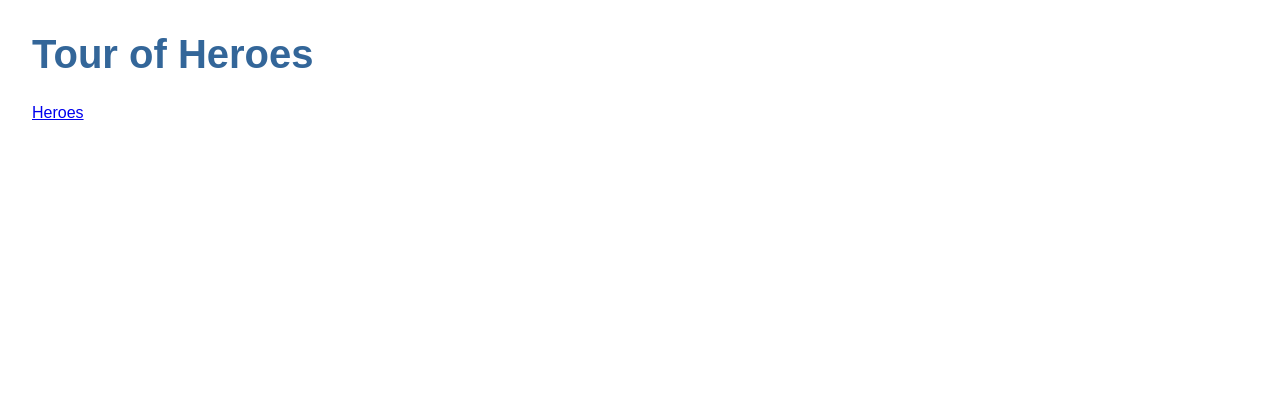
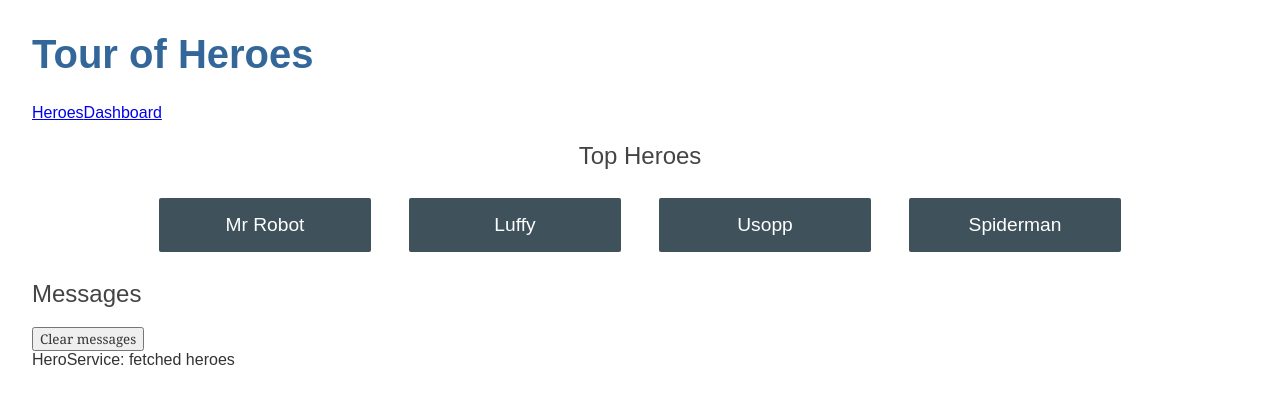
Before and after one commit to Zheng7426/Angular-tour-of-heroes, an Angular app: page /dashboard in a window 1280 px wide. Before the commit this address led to /. Shown: the top 404 px of the page. Built offline with nearby package versions, Linux system fonts and the light colour scheme.

Commit message:
add dashboard view

```diff
--- a/src/app/app-routing.module.ts
+++ b/src/app/app-routing.module.ts
@@ -1,9 +1,11 @@
 import { NgModule } from '@angular/core';
 import { RouterModule, Routes } from '@angular/router';
+import { DashboardComponent } from './dashboard/dashboard.component';
 import { HeroesComponent } from './heroes/heroes.component';
 
 const routes: Routes = [
-  { path: 'heroes', component: HeroesComponent }
+  { path: 'heroes', component: HeroesComponent },
+  { path: 'dashboard', component: DashboardComponent },
 ];
 
 @NgModule({
--- a/src/app/app.component.html
+++ b/src/app/app.component.html
@@ -2,6 +2,7 @@
 <!-- <app-heroes></app-heroes> -->
 <nav>
     <a routerLink="/heroes">Heroes</a>
+    <a routerLink="/dashboard">Dashboard</a>
 </nav>
 <router-outlet></router-outlet>
 <app-messages></app-messages>
--- a/src/app/app.module.ts
+++ b/src/app/app.module.ts
@@ -7,13 +7,15 @@
 import { HeroDetailComponent } from './hero-detail/hero-detail.component';
 import { MessagesComponent } from './messages/messages.component';
 import { AppRoutingModule } from './app-routing.module';
+import { DashboardComponent } from './dashboard/dashboard.component';
 
 @NgModule({
   declarations: [
     AppComponent,
     HeroesComponent,
     HeroDetailComponent,
-    MessagesComponent
+    MessagesComponent,
+    DashboardComponent
   ],
   imports: [
     BrowserModule,
--- /dev/null
+++ b/src/app/dashboard/dashboard.component.css
@@ -0,0 +1,49 @@
+
+h2 {
+    text-align: center;
+}
+
+.heroes-menu {
+    padding: 0;
+    margin: auto;
+    max-width: 1000px;
+
+    /* flexbox */
+    display: flex;
+    flex-direction: row;
+    flex-wrap: wrap;
+    justify-content: space-around;
+    align-content: flex-start;
+    align-items: flex-start;
+}
+
+a {
+    background-color: #3f525c;
+    border-radius: 2px;
+    padding: 1rem;
+    font-size: 1.2rem;
+    text-decoration: none;
+    display: inline-block;
+    color: #fff;
+    text-align: center;
+    width: 100%;
+    min-width: 70px;
+    margin: .5rem auto;
+    box-sizing: border-box;
+
+    /* flexbox */
+    order: 0;
+    flex: 0 1 auto;
+    align-self: auto;
+}
+
+a:hover {
+    background-color: #000;
+}
+
+@media (min-width: 600px) {
+    a {
+        width: 18%;
+        box-sizing: content-box;
+    }
+}
--- /dev/null
+++ b/src/app/dashboard/dashboard.component.html
@@ -0,0 +1,6 @@
+<h2>Top Heroes</h2>
+<div class="heroes-menu">
+    <a *ngFor="let hero of heroes">
+        {{ hero.name }}
+    </a>
+</div>
--- /dev/null
+++ b/src/app/dashboard/dashboard.component.ts
@@ -0,0 +1,25 @@
+import { Component, OnInit } from '@angular/core';
+import { Hero } from '../hero';
+import { HeroService } from '../hero.service';
+
+
+@Component({
+  selector: 'app-dashboard',
+  templateUrl: './dashboard.component.html',
+  styleUrls: ['./dashboard.component.css']
+})
+export class DashboardComponent implements OnInit {
+  heroes: Hero[] = [];
+
+  constructor(private heroService: HeroService) { }
+
+  ngOnInit(): void {
+    this.getHeroes();
+  }
+
+  getHeroes(): void {
+    this.heroService.getHeroes()
+        .subscribe(heroes => this.heroes = heroes.slice(1, 5));
+  }
+
+}
```
Also changed, not shown: 1 other file (tests, documents, lock files or other folders).
